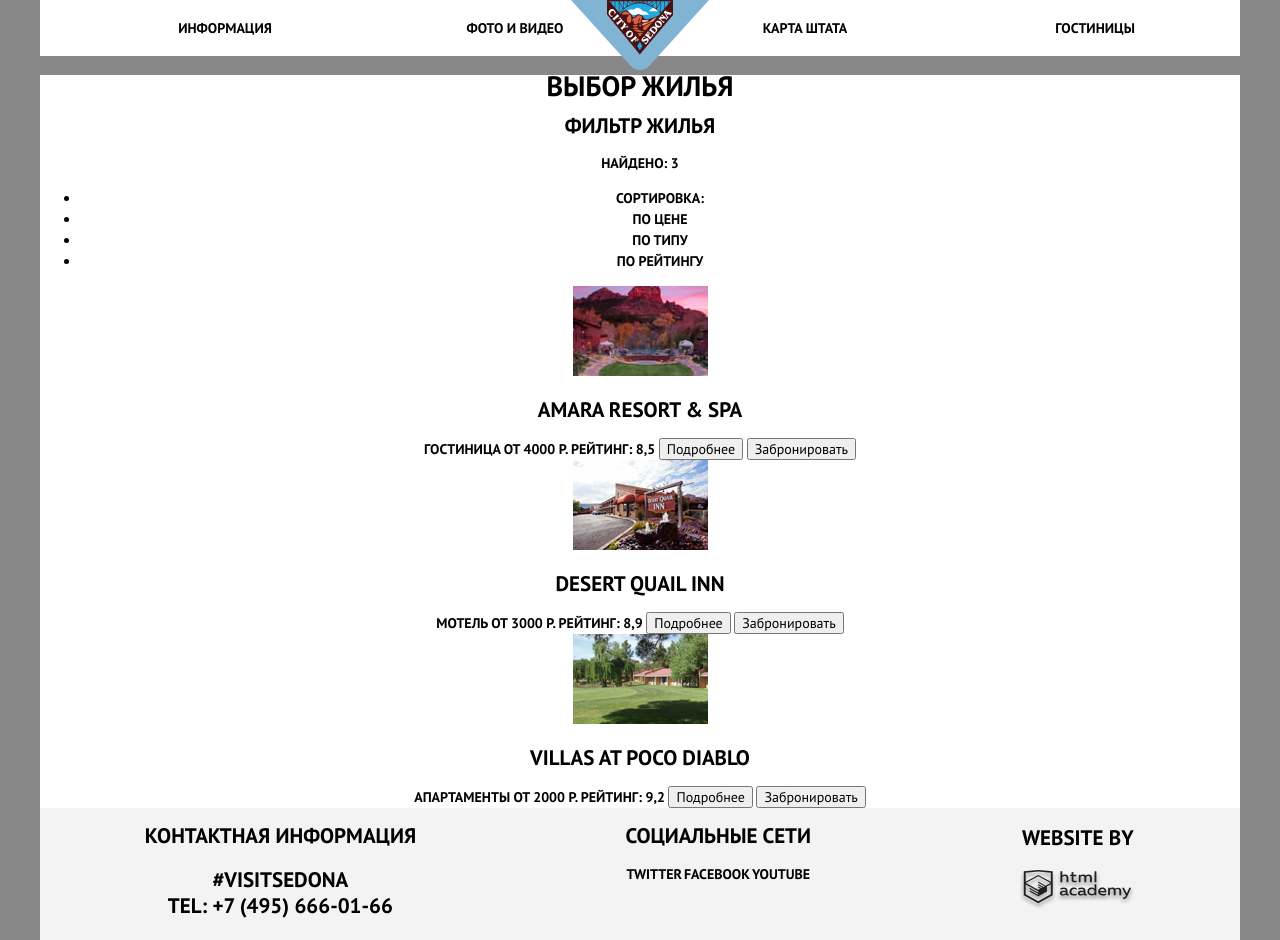
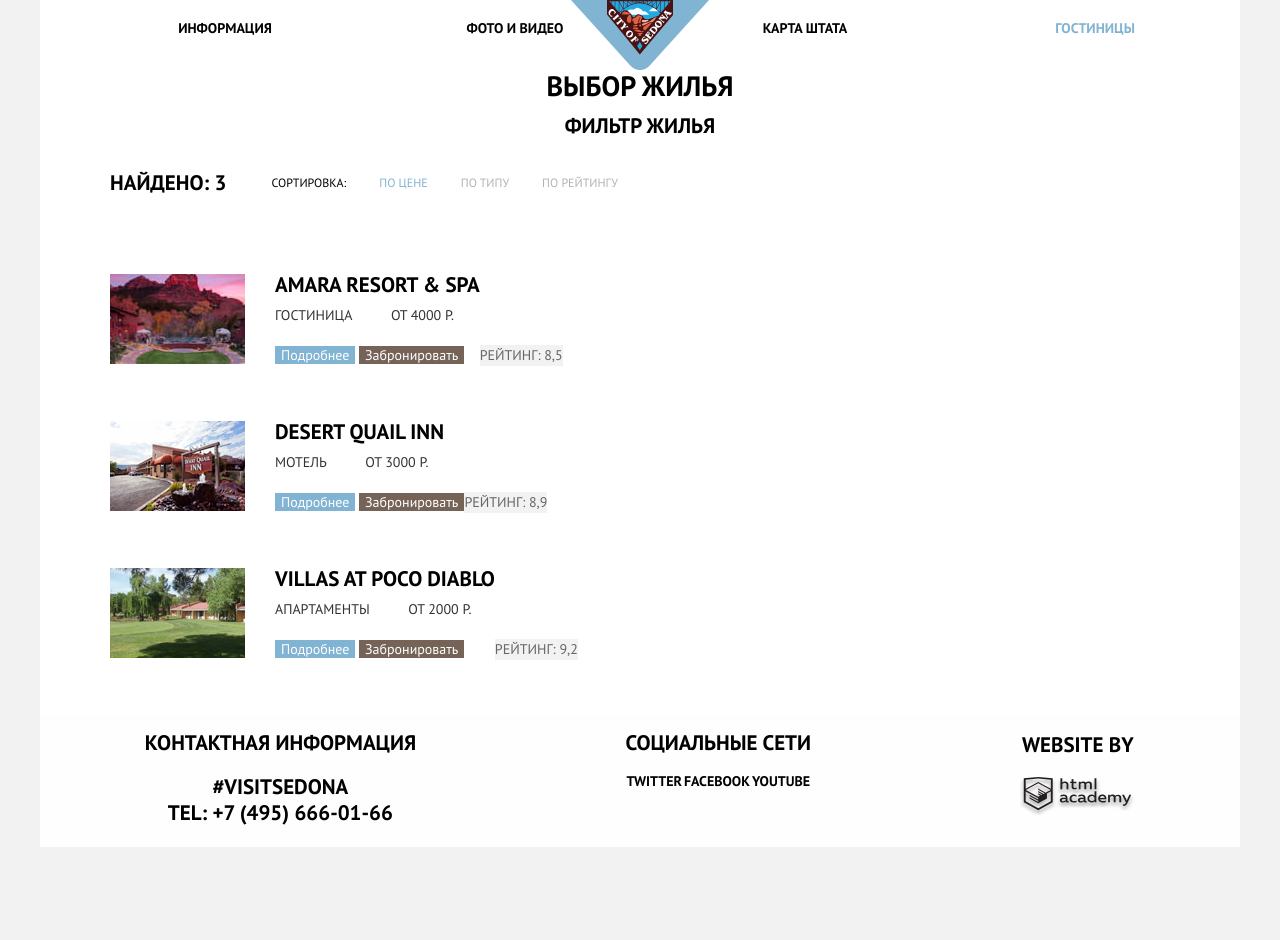
Before and after one commit to TeenCreek2085/1558129-sedona-29, a plain HTML site: page hotels.html in a window 1280 px wide. After the commit the page ends 847 px from the top, so only its background shows below. Drawn offline with Linux system fonts and the light colour scheme.

Commit message:
Сетка на гридах и флексах для внутренней страницы

```diff
--- a/css/hotels.css
+++ b/css/hotels.css
@@ -37,6 +37,8 @@
   --gray-darken: #a9a9a9;
   --darken-gray: #666666;
   --black-white-brown: #888888;
+  --white-opacity: rgba(255, 255, 255, 0.9);
+
 
   --special-blue: #3C87B5;
   --special-brown: #52453D;
@@ -71,12 +73,6 @@ a:focus {
   color: var(--blue);
 }
 
-.container {
-  width: 1200px;
-  margin: 0 auto;
-  background-color: var(--white);
-}
-
 /* Grid */
 .page-body {
   min-height: 100%;
@@ -86,6 +82,12 @@ a:focus {
 }
 
 /* Header */
+.main-header {
+  width: 1200px;
+  margin: 0 auto;
+  background-color: var(--white);
+}
+
 .main-nav {
   display: grid;
   position: relative;
@@ -100,8 +102,9 @@ a:focus {
 .nav-list {
   display: grid;
   grid-template-columns: repeat(4, 1fr);
+  margin: 15px 0;
+  line-height: 26px;
   list-style: none;
-  margin: 20px 0;
 }
 
 .nav-item-active {
@@ -109,33 +112,88 @@ a:focus {
 }
 
 /* Main */
+.main-container {
+  width: 1200px;
+  margin: 0 auto;
+  background-color: var(--white);
+}
+
 .hotels-sort {
   display: grid;
-  grid-template-columns: 1fr 1fr;
+  grid-template-columns: max-content max-content;
+  column-gap: 45px;
+  margin-bottom: 60px;
 }
 
 .hotels-found {
+  padding-left: 70px;
   font-size: 21px;
   line-height: 26px;
 }
 
-.hotels-list {
+.sort-list {
+  display: grid;
+  grid-template-columns: repeat(4, max-content);
+  align-self: center;
+  margin: 0;
+  padding: 0;
+  column-gap: 33px;
   font-weight: 400;
   font-size: 12px;
   line-height: 18px;
   list-style: none;
 }
 
+.sort-by-type,
+.sort-by-rating {
+  opacity: 0.3;
+}
+
 .sort-by-price-active {
   color: var(--blue);
 }
 
-.hotels-name {
-  font-size: 21px;
-  line-height: 26px;
+/*----------*/
+.hotels-list {
+  display: flex;
+  flex-direction: column;
+  padding: 0;
+  margin: 0;
+  list-style: none;
 }
 
-.hotels-name,
+.hotels-item {
+  display: flex;
+  flex-direction: row;
+  margin-bottom: 55px;
+}
+
+.description {
+  text-align: start;
+}
+
+.hotels-name {
+  padding: 0;
+  margin: 0;
+  margin-bottom: 10px;
+}
+
+.hotels-image {
+  padding-left: 70px;
+  margin-right: 30px;
+}
+
+.hotels-info {
+  margin-bottom: 19px;
+}
+
+/*------------*/
+
+.hotels-type {
+  margin-right: 35px;
+}
+
+.hotels-type,
 .hotels-price {
   font-weight: 400;
   color: var(--black-lighten);
@@ -143,8 +201,11 @@ a:focus {
 
 .hotels-rating {
   font-weight: 400;
+  margin: 0;
+  padding: 0;
   color: var(--darken-gray);
   background-color: var(--white-lighten);
+  align-self: flex-end;
 }
 
 .button {
@@ -176,17 +237,24 @@ a:focus {
 }
 
 /* Footer */
-.main-footer {
-  display: grid;
-  grid-template-columns: 1fr 1fr 1fr;
-}
-
 .contacts-text {
   font-size: 21px;
   line-height: 26px;
 }
 
+.main-footer {
+  display: flex;
+  flex-direction: row;
+  justify-content: space-around;
+  width: 1200px;
+  margin: 0 auto;
+  background-color: var(--white-opacity);
+}
+
 .social-list {
+  display: flex;
+  flex-direction: row;
+  justify-content: space-around;
   margin: 0;
   padding: 0;
   list-style: none;
--- a/css/style.css
+++ b/css/style.css
@@ -109,7 +109,6 @@ a:focus {
   width: 1200px;
   margin: 0 auto;
   background-color: var(--white);
-
 }
 
 .promo-image {
--- a/hotels.html
+++ b/hotels.html
@@ -4,15 +4,13 @@
     <meta charset="utf-8">
     <title>HTML Academy: Седона</title>
     <link rel="stylesheet" href="css/normalize.css">
-    <link rel="stylesheet" href="css/style.css">
+    <link rel="stylesheet" href="css/hotels.css">
   </head>
   <body class="page-body">
 
-    <div class="container">
-
     <header class="main-header">
       <nav class="main-nav">
-          <a class="main-header-logo">
+        <a class="main-header-logo" href="index.html">
           <img src="img/header-logo.svg" width="138" height="70" alt="Логотип сайта">
         </a>
         <div class="main-nav-wrapper">
@@ -20,7 +18,7 @@
             <li class="nav-item"><a href="info.html">Информация</a></li>
             <li class="nav-item"><a href="photo-video.html">Фото и видео</a></li>
             <li class="nav-item"><a href="map.html">Карта штата</a></li>
-              <li class="nav-item"><a href="hotels.html">Гостиницы</a></li>
+            <li class="nav-item nav-item-active">Гостиницы</li>
           </ul>
         </div>
       </nav>
@@ -36,9 +34,9 @@
       </section>
 
       <section class="hotels-sort">
-          <div class="hotels-found">Найдено: 3</div>
-          <ul class="hotels-list">
-            <li class="hotels-item">Сортировка:</li>
+        <h2 class="hotels-found">Найдено: 3</h2>
+        <ul class="sort-list">
+          <li class="sort">Сортировка:</li>
           <li>
             <a class="sort-by-price sort-by-price-active" href="#">По цене</a>
           </li>
@@ -53,54 +51,60 @@
 
       <section class="hotels">
 
-          <div class="hotels-box-1">
-            <div>
-              <img class="hotels-image" src="img/hotel-amara-resort.jpg" width="135" height="90" alt="Гостиница Amara resort & spa">
+        <ul class="hotels-list">
+          <li class="hotels-item">
+            <img class="hotels-image" src="img/hotel-amara-resort.jpg" width="135" height="90" alt="Вид на гостиницу Amara Resort & Spa">
+            <div class="description">
+              <h2 class="hotels-name">Amara Resort & Spa</h2>
+              <div class="hotels-info">
+                <span class="hotels-type">Гостиница</span>
+                <span class="hotels-price">От 4000 Р.</span>
               </div>
-            <div class="hotels-number">
-              <h2 class="hotels-name">Amara resort & spa</h2>
-              <span class="hotels-name">Гостиница</span>
-              <span class="hotels-price">От 4000 Р.</span>
-              <span class="hotels-rating">Рейтинг: 8,5</span>
+              <div class="hotels-buttons">
                 <button class="button button-blue" type="button">Подробнее</button>
                 <button class="button button-brown" type="button">Забронировать</button>
               </div>
             </div>
+            <p class="hotels-rating">Рейтинг: 8,5</p>
+          </li>
 
-          <div class="hotels-box-2">
-            <div>
+          <li class="hotels-item">
             <img class="hotels-image" src="img/hotel-desert-quail.jpg" width="135" height="90" alt="Мотель Desert quail inn">
+            <div class="description">
+              <h2 class="hotels-name">Desert quail inn</h2>
+              <div class="hotels-info">
+                <span class="hotels-type">Мотель</span>
+                <span class="hotels-price">От 3000 Р.</span>
               </div>
-            <div class="hotels-number">
-              <h2 class="hotels-name">Desert quail inn</h2>
-              <span class="hotels-name">Мотель</span>
-              <span class="hotels-price">От 3000 Р.</span>
-              <span class="hotels-rating">Рейтинг: 8,9</span>
+              <div class="hotels-buttons">
                 <button class="button button-blue" type="button">Подробнее</button>
                 <button class="button button-brown" type="button">Забронировать</button>
               </div>
             </div>
+            <p class="hotels-rating">Рейтинг: 8,9</p>
+          </li>
 
-          <div class="hotels-box-3">
-            <div>
+          <li class="hotels-item">
             <img class="hotels-image" src="img/hotel-villas-at-poco.png" width="135" height="90" alt="Апартаменты Villas at poco diablo">
+            <div class="description">
+              <h2 class="hotels-name">Villas at poco diablo</h2>
+              <div class="hotels-info">
+                <span class="hotels-type">Апартаменты</span>
+                <span class="hotels-price">От 2000 Р.</span>
               </div>
-            <div class="hotels-number">
-              <h2 class="hotels-name">Villas at poco diablo</h2>
-              <span class="hotels-name">Апартаменты</span>
-              <span class="hotels-price">От 2000 Р.</span>
-              <span class="hotels-rating">Рейтинг: 9,2</span>
+              <div class="hotels-buttons">
                 <button class="button button-blue" type="button">Подробнее</button>
                 <button class="button button-brown" type="button">Забронировать</button>
               </div>
             </div>
-
+            <p class="hotels-rating">Рейтинг: 9,2</p>
+          </li>
+        </ul>
       </section>
 
     </main>
 
     <footer class="main-footer">
-
       <section class="contacts">
         <h2 class="contacts-title">Контактная информация</h2>
         <p class="contacts-text">
@@ -130,10 +134,6 @@
           <img src="img/footer-logo.svg" width="115" height="41" alt="Логотип компании разработчика сайта">
         </a>
       </section>
-
     </footer>
-
-  </div>
-
   </body>
 </html>
```
Lines whose indentation alone changed are shown as unchanged.
